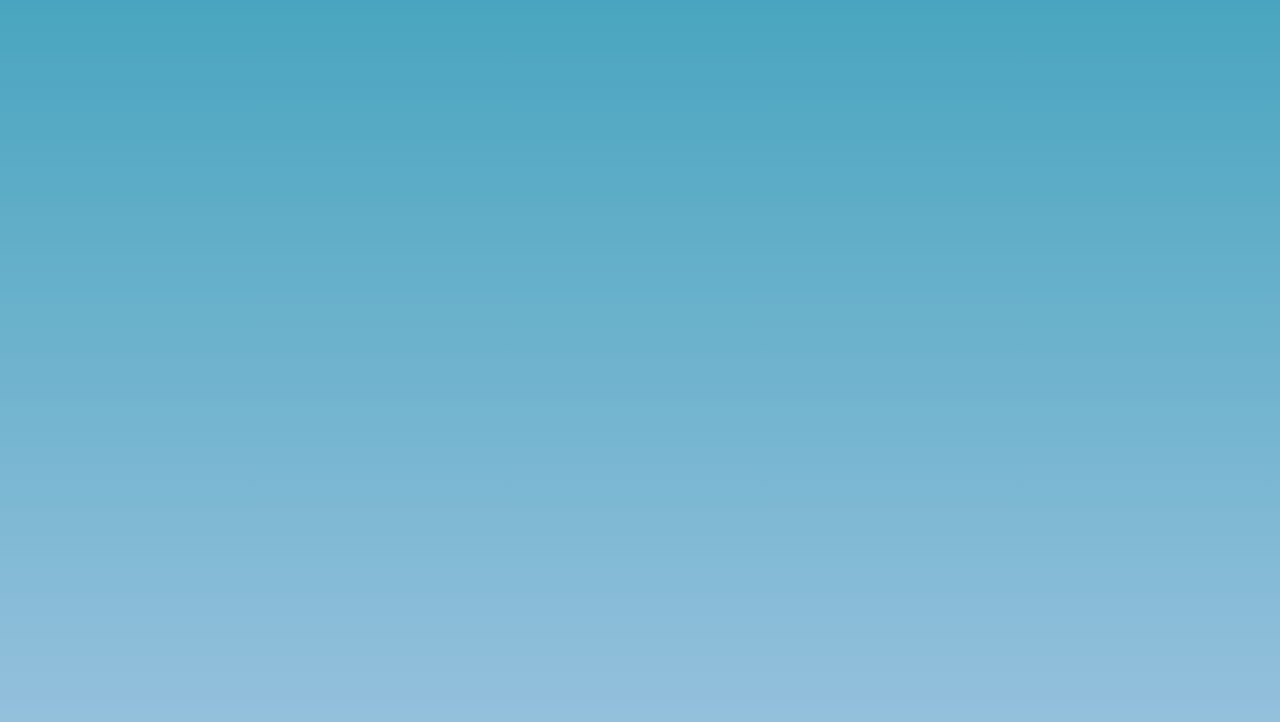
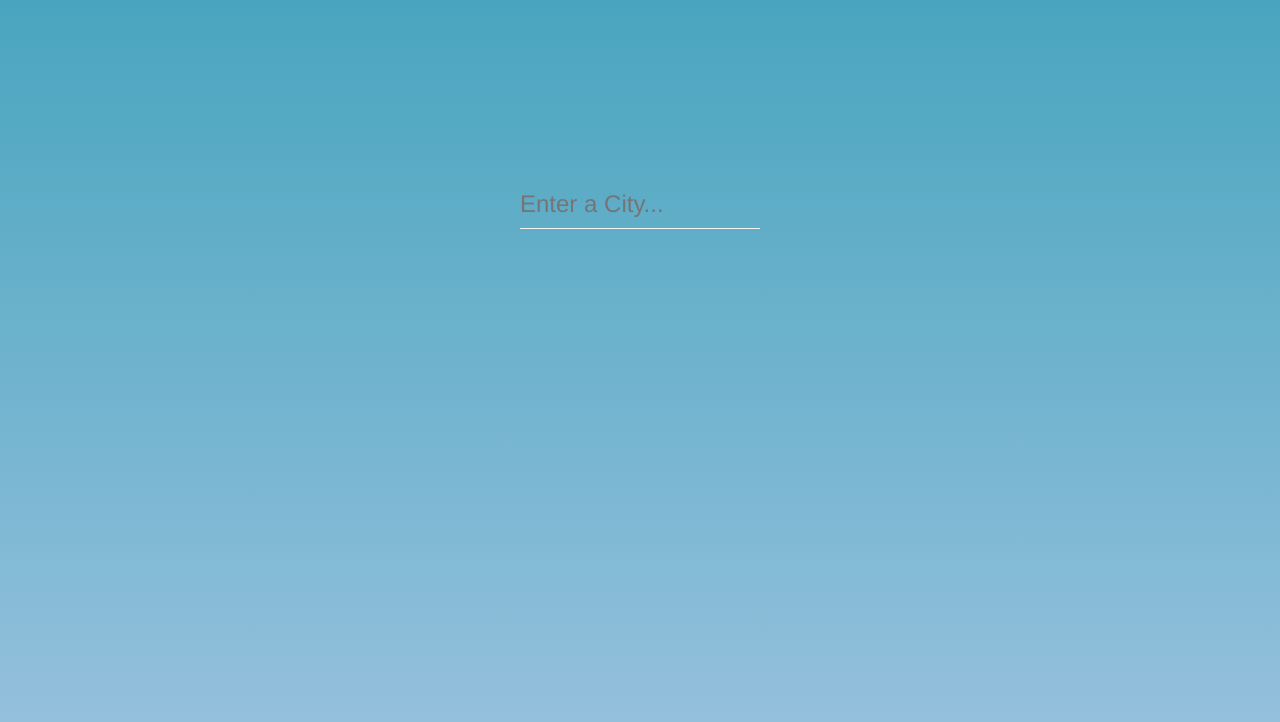
Before and after one commit to NickolasBenakis/vanillaProject, a website: page index.html in a window 1280 px wide. Drawn offline with nearby package versions, Linux system fonts and the light colour scheme.

Commit message:
Add styles for input

```diff
--- a/index.html
+++ b/index.html
@@ -9,9 +9,7 @@
 <body>
     <div class="body-container">
         <form action="">
-            <input type="search" name="" id="">
-
-
+            <input type="search" name="" id="" placeholder='Enter a City...'>
         </form>
     </div>
 
--- a/scss/main.scss
+++ b/scss/main.scss
@@ -2,7 +2,8 @@ $primary: #428bca;
 $main: linear-gradient(#e66465, #9198e5);
 $secondary: linear-gradient(#49a5bf, #9cc3df);
 $myFont: Helvetica, sans-serif;
-$myFont-size: 14px;
+$myFont-size: 24px;
+
 html{
     text-align: center;
     font-family: $myFont;
@@ -41,13 +42,19 @@ header {
         text-align: center;
 
         input {
-            width: 200px;
+            padding: 0;
+            height: 50px;
+            width: 240px;
+            line-height: 70px;
+            border-radius: 0;
             border-style: none;
+            border-bottom: 1px solid rgb(244, 244, 244);
             outline: none;
             background-color: transparent;
+            color: #333333;
             font-size: $myFont-size;
             font-family: $myFont;
-
+            user-select: none;
         }
 
     }
@@ -65,9 +72,9 @@ header {
 // Media Queries
 
 @media (min-width: 480px) {
-    body {
-    /* something
-    //   background-color: lightgreen;
-    */
-    }
+    // body {
+    // /* something
+    // //   background-color: lightgreen;
+    // */
+    // }
 }
```
Also changed, not shown: css/main.css.
